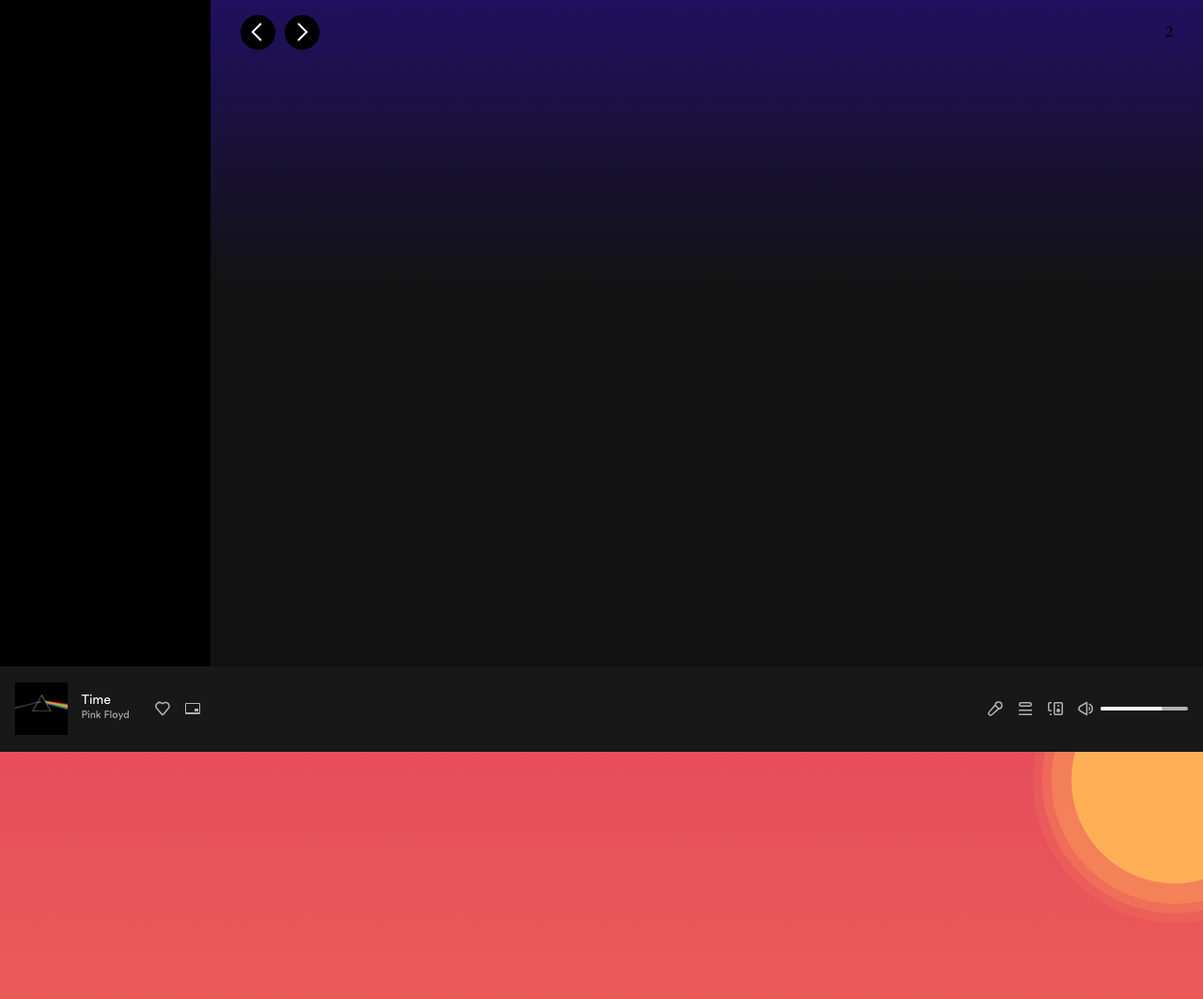
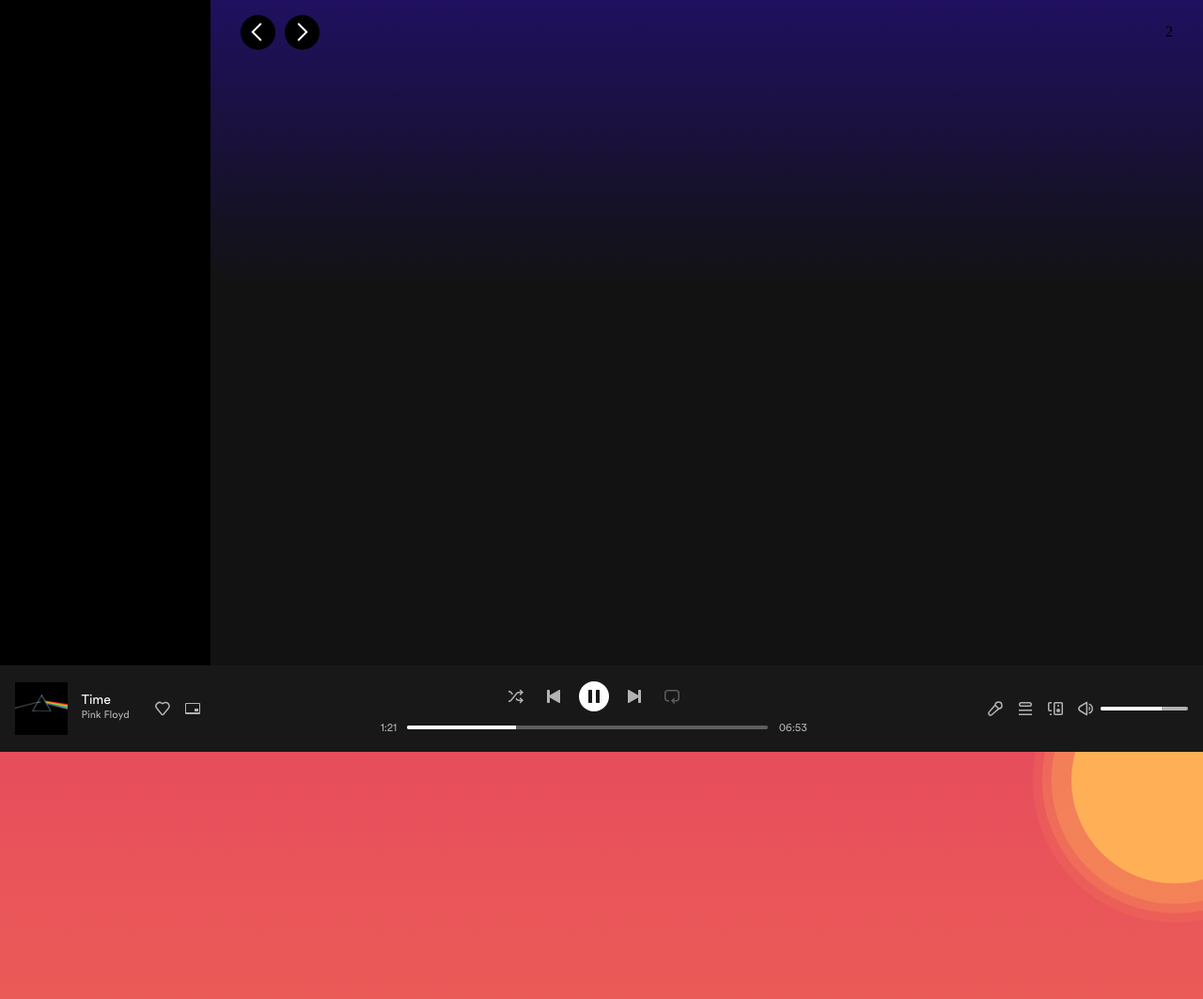
Before and after one commit to firdausthedev/daily-UI, a plain HTML site: page index.html in a window 1280 px wide. Shown: the top 1063 px of the page at 94% size. Drawn offline with Linux system fonts and the light colour scheme.

Commit message:
add control container

```diff
--- a/css/main.css
+++ b/css/main.css
@@ -442,3 +442,80 @@ body::-webkit-scrollbar {
   margin-right: 0.5rem;
   fill: rgb(179, 179, 179);
 }
+.spotify .player .control-container {
+  display: flex;
+  flex-direction: column;
+  align-items: center;
+  justify-content: center;
+}
+
+.spotify .player .control-container .controls-buttons {
+  display: flex;
+  align-items: center;
+}
+
+.spotify .player .control-container .controls-buttons .repeat {
+  fill: rgb(179, 179, 179);
+}
+.spotify .player .control-container .controls-buttons .back-button {
+  fill: rgb(179, 179, 179);
+  margin-left: 1.5rem;
+}
+
+.spotify .player .control-container .controls-buttons .play-container {
+  background-color: white;
+  width: 2rem;
+  height: 2rem;
+  border-radius: 50%;
+  margin-left: 1.2rem;
+  margin-right: 1.2rem;
+  display: flex;
+  justify-content: center;
+  align-items: center;
+}
+
+.spotify .player .control-container .controls-buttons .play-container .play {
+  fill: rgb(24, 24, 24);
+}
+
+.spotify .player .control-container .controls-buttons .forward-button {
+  fill: rgb(179, 179, 179);
+}
+
+.spotify .player .control-container .controls-buttons .loop {
+  fill: rgba(255, 255, 255, 0.3);
+  margin-left: 1.5rem;
+}
+
+.spotify .player .control-container .song-time-container {
+  margin-top: 0.5rem;
+  display: flex;
+  justify-content: center;
+  align-items: center;
+}
+
+.spotify .player .control-container .song-time-container p {
+  color: rgb(179, 179, 179);
+  font-size: 11px;
+  font-family: spotify, sans-serif;
+  letter-spacing: normal;
+  margin-top: 4px;
+}
+.spotify .player .control-container .song-time-container .audio-line {
+  width: 30vw;
+  height: 4px;
+  border-radius: 1rem;
+  margin: 0 0.7rem;
+  background-color: rgba(255, 255, 255, 0.3);
+  overflow: hidden;
+}
+.spotify
+  .player
+  .control-container
+  .song-time-container
+  .audio-line
+  .active-line {
+  background-color: white;
+  width: 30%;
+  height: 100%;
+}
--- a/index.html
+++ b/index.html
@@ -68,7 +68,77 @@
             </svg>
           </div>
         </div>
-        <div class="control-container"></div>
+        <div class="control-container">
+          <div class="controls-buttons">
+            <svg
+              role="img"
+              height="16"
+              width="16"
+              viewBox="0 0 16 16"
+              class="repeat"
+            >
+              <path
+                d="M13.151.922a.75.75 0 10-1.06 1.06L13.109 3H11.16a3.75 3.75 0 00-2.873 1.34l-6.173 7.356A2.25 2.25 0 01.39 12.5H0V14h.391a3.75 3.75 0 002.873-1.34l6.173-7.356a2.25 2.25 0 011.724-.804h1.947l-1.017 1.018a.75.75 0 001.06 1.06L15.98 3.75 13.15.922zM.391 3.5H0V2h.391c1.109 0 2.16.49 2.873 1.34L4.89 5.277l-.979 1.167-1.796-2.14A2.25 2.25 0 00.39 3.5z"
+              ></path>
+              <path
+                d="M7.5 10.723l.98-1.167.957 1.14a2.25 2.25 0 001.724.804h1.947l-1.017-1.018a.75.75 0 111.06-1.06l2.829 2.828-2.829 2.828a.75.75 0 11-1.06-1.06L13.109 13H11.16a3.75 3.75 0 01-2.873-1.34l-.787-.938z"
+              ></path>
+            </svg>
+            <svg
+              role="img"
+              height="16"
+              width="16"
+              viewBox="0 0 16 16"
+              class="back-button"
+            >
+              <path
+                d="M3.3 1a.7.7 0 01.7.7v5.15l9.95-5.744a.7.7 0 011.05.606v12.575a.7.7 0 01-1.05.607L4 9.149V14.3a.7.7 0 01-.7.7H1.7a.7.7 0 01-.7-.7V1.7a.7.7 0 01.7-.7h1.6z"
+              ></path>
+            </svg>
+            <div class="play-container">
+              <svg
+                role="img"
+                height="16"
+                width="16"
+                viewBox="0 0 16 16"
+                class="play"
+              >
+                <path
+                  d="M2.7 1a.7.7 0 00-.7.7v12.6a.7.7 0 00.7.7h2.6a.7.7 0 00.7-.7V1.7a.7.7 0 00-.7-.7H2.7zm8 0a.7.7 0 00-.7.7v12.6a.7.7 0 00.7.7h2.6a.7.7 0 00.7-.7V1.7a.7.7 0 00-.7-.7h-2.6z"
+                ></path>
+              </svg>
+            </div>
+            <svg
+              role="img"
+              height="16"
+              width="16"
+              viewBox="0 0 16 16"
+              class="forward-button"
+            >
+              <path
+                d="M12.7 1a.7.7 0 00-.7.7v5.15L2.05 1.107A.7.7 0 001 1.712v12.575a.7.7 0 001.05.607L12 9.149V14.3a.7.7 0 00.7.7h1.6a.7.7 0 00.7-.7V1.7a.7.7 0 00-.7-.7h-1.6z"
+              ></path>
+            </svg>
+            <svg
+              role="img"
+              height="16"
+              width="16"
+              viewBox="0 0 16 16"
+              class="loop"
+            >
+              <path
+                d="M0 4.75A3.75 3.75 0 013.75 1h8.5A3.75 3.75 0 0116 4.75v5a3.75 3.75 0 01-3.75 3.75H9.81l1.018 1.018a.75.75 0 11-1.06 1.06L6.939 12.75l2.829-2.828a.75.75 0 111.06 1.06L9.811 12h2.439a2.25 2.25 0 002.25-2.25v-5a2.25 2.25 0 00-2.25-2.25h-8.5A2.25 2.25 0 001.5 4.75v5A2.25 2.25 0 003.75 12H5v1.5H3.75A3.75 3.75 0 010 9.75v-5z"
+              ></path>
+            </svg>
+          </div>
+          <div class="song-time-container">
+            <p>1:21</p>
+            <div class="audio-line">
+              <div class="active-line"></div>
+            </div>
+            <p>06:53</p>
+          </div>
+        </div>
         <div class="audio-container">
           <svg
             role="img"
```
